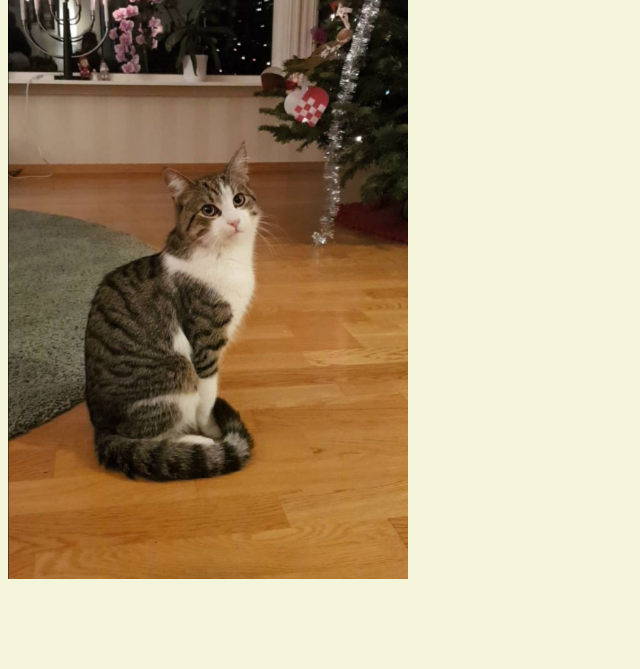
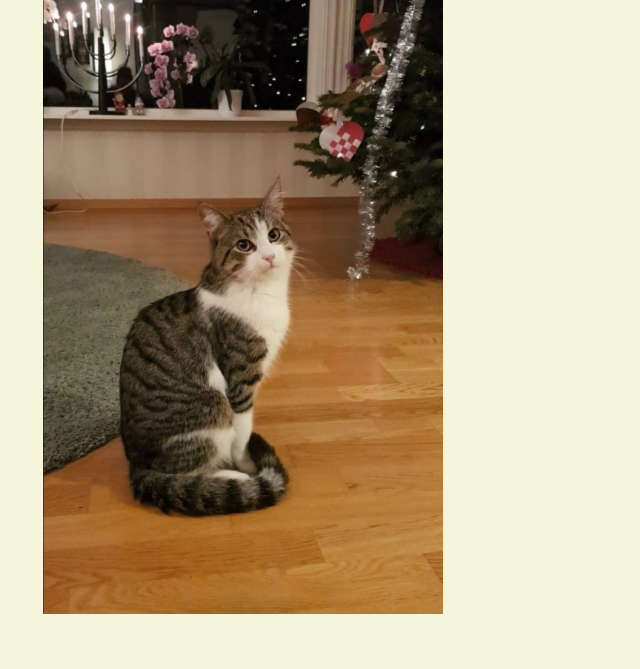
Before and after one commit to Krijor08/Html-stuff, a plain HTML site: page index.html in a window 1280 px wide. Shown: the part 171-840 px from the top of the page, without its empty margins (0-640 px from the left). Before the commit the page ends 800 px from the top, so only its background shows below. Drawn offline with Linux system fonts and the light colour scheme.

Commit message:
Update index.html

```diff
--- a/index.html
+++ b/index.html
@@ -3,6 +3,9 @@
   <head>
     <style>
       html {font-family: Copperplate, Papyrus, fantasy;}
+      html {
+  margin: 35px;
+}
     </style>
     <metacharset="UTF-8">
     <metaname="viewport" content="width=device-width, initial-scale=1.0">
```
